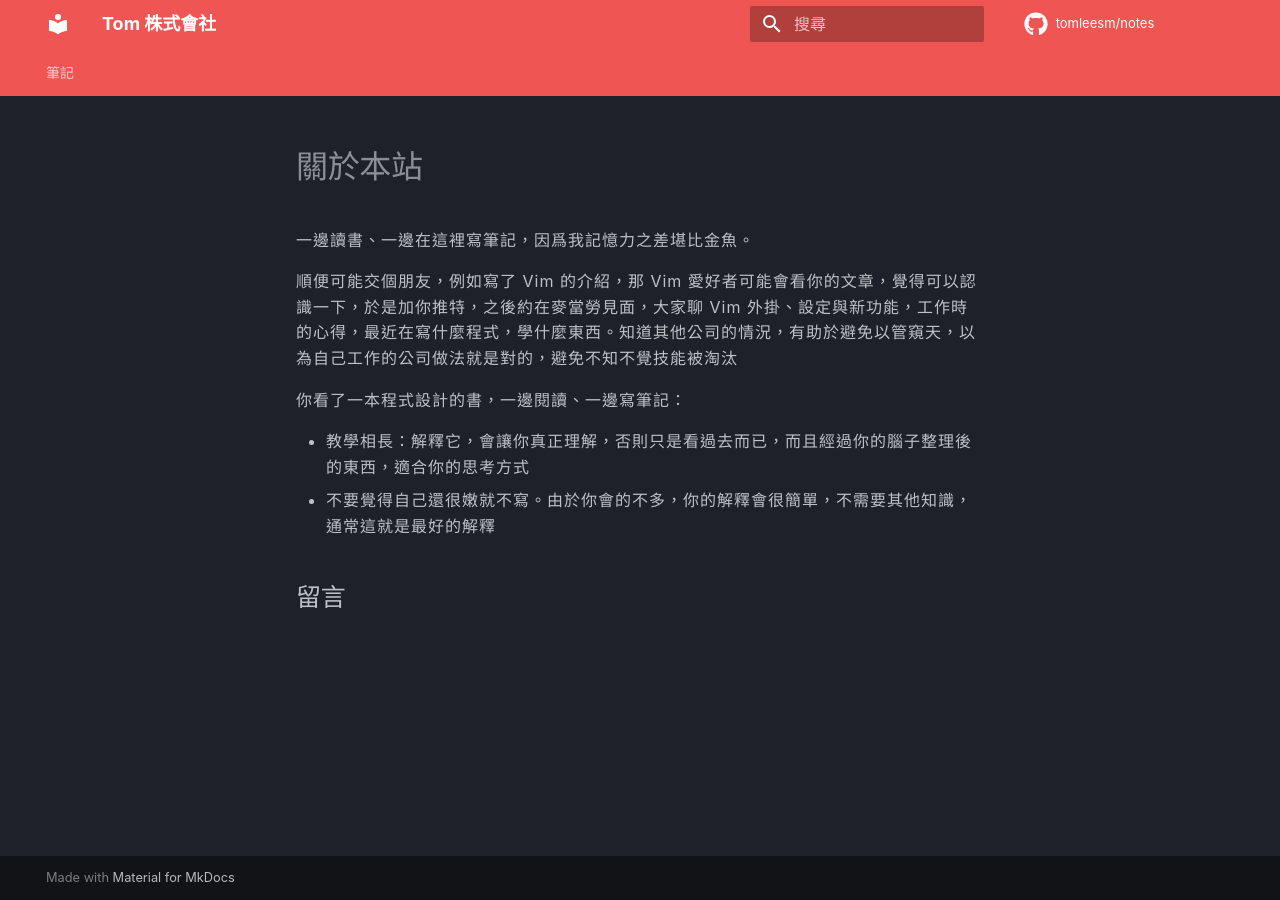
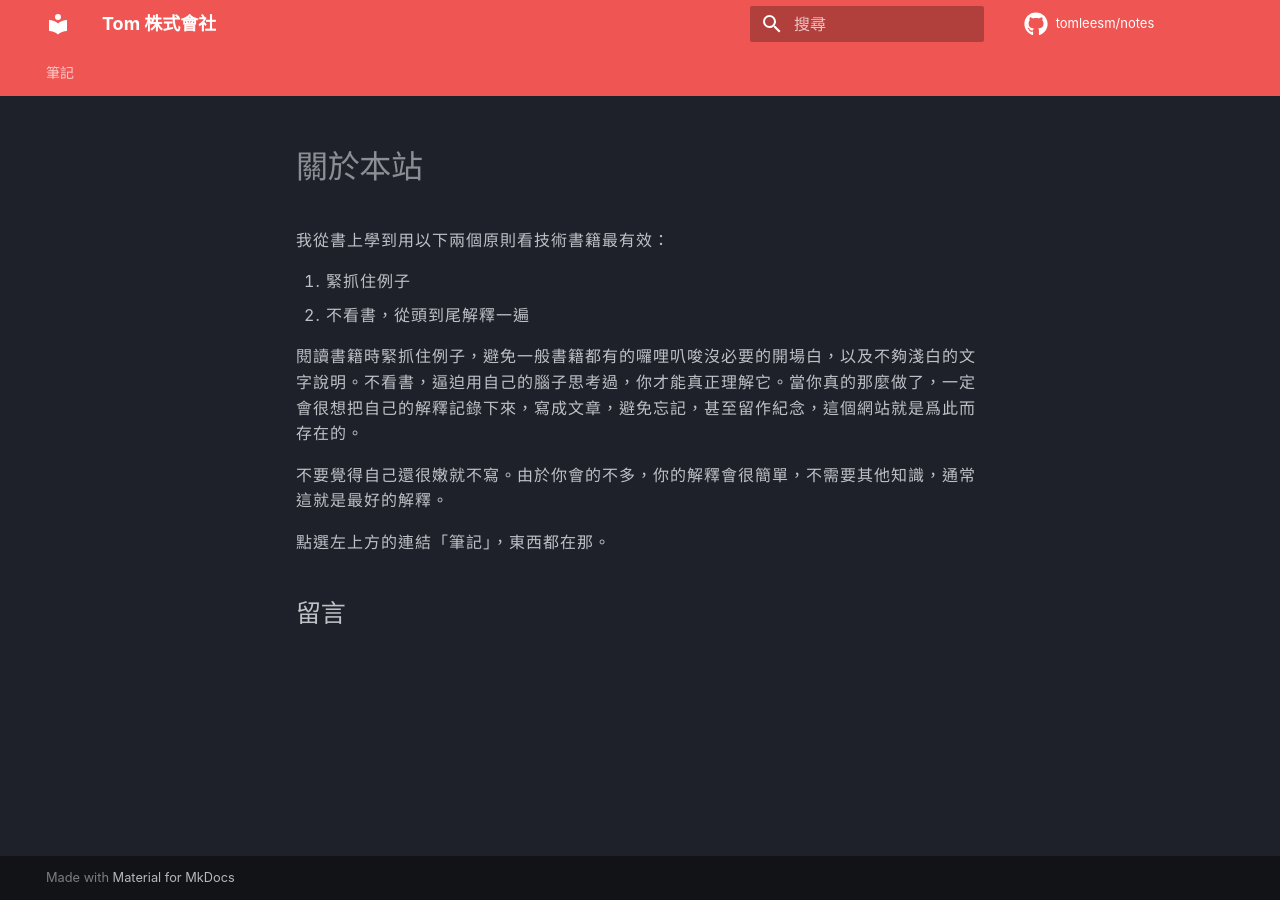
Before and after one commit to tomleesm/notes, an MkDocs documentation site: the page built from docs/index.md, in a window 1280 px wide. Built offline with MkDocs 1.6.1 and Material for MkDocs 9.7.7, drawn with Linux system fonts in a browser that asks for light colours; comment, search, counter and statistics services are not loaded.

Commit message:
更新「關於本站」

```diff
--- a/docs/index.md
+++ b/docs/index.md
@@ -1,10 +1,12 @@
 # 關於本站
 
-一邊讀書、一邊在這裡寫筆記，因爲我記憶力之差堪比金魚。
+我從書上學到用以下兩個原則看技術書籍最有效：
 
-順便可能交個朋友，例如寫了 Vim 的介紹，那 Vim 愛好者可能會看你的文章，覺得可以認識一下，於是加你推特，之後約在麥當勞見面，大家聊 Vim 外掛、設定與新功能，工作時的心得，最近在寫什麼程式，學什麼東西。知道其他公司的情況，有助於避免以管窺天，以為自己工作的公司做法就是對的，避免不知不覺技能被淘汰
+1. 緊抓住例子
+2. 不看書，從頭到尾解釋一遍
 
-你看了一本程式設計的書，一邊閱讀、一邊寫筆記：
+閱讀書籍時緊抓住例子，避免一般書籍都有的囉哩叭唆沒必要的開場白，以及不夠淺白的文字說明。不看書，逼迫用自己的腦子思考過，你才能真正理解它。當你真的那麼做了，一定會很想把自己的解釋記錄下來，寫成文章，避免忘記，甚至留作紀念，這個網站就是爲此而存在的。
 
-- 教學相長：解釋它，會讓你真正理解，否則只是看過去而已，而且經過你的腦子整理後的東西，適合你的思考方式
-- 不要覺得自己還很嫩就不寫。由於你會的不多，你的解釋會很簡單，不需要其他知識，通常這就是最好的解釋
+不要覺得自己還很嫩就不寫。由於你會的不多，你的解釋會很簡單，不需要其他知識，通常這就是最好的解釋。
+
+點選左上方的連結「筆記」，東西都在那。
```
